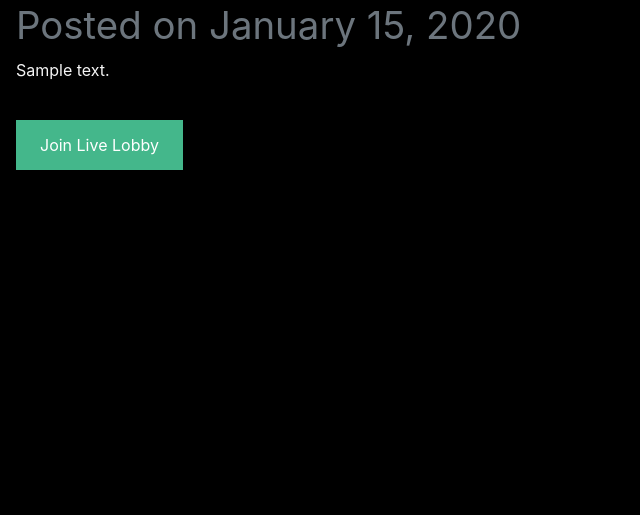
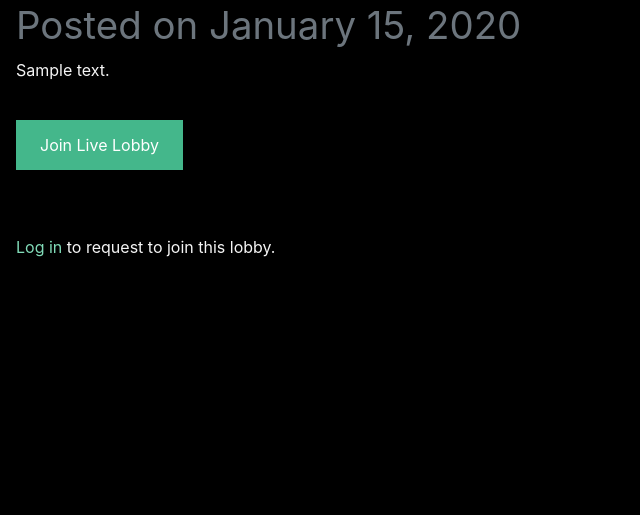
Before and after one commit to vinit-rao/queueup-django, a Django app: a page that uses queueup/templates/posts/post_page.html in a window 1280 px wide. Shown: the part 564-1079 px from the top of the page, without its empty margins (0-640 px from the left). Run offline with Django 5.2, Linux system fonts and the light colour scheme; tables that the repository leaves empty hold one stand-in row (values such as "Sample post"); grey boxes marked "Sample" are stand-in pictures.

Commit message:
request system

```diff
--- a/queueup/forms.py
+++ b/queueup/forms.py
@@ -5,3 +5,15 @@
     class Meta:
         model = models.Post
         fields = ['title', 'body', 'game_name']
+
+class JoinRequestForm(forms.ModelForm):
+    class Meta:
+        model = models.JoinRequest
+        fields = ['message']
+        widgets = {
+            'message': forms.Textarea(attrs={
+                'class': 'form-control',
+                'rows': 3,
+                'placeholder': 'Tell the host your rank, role, or why you want to join...'
+            })
+        }
--- a/queueup/templates/posts/post_page.html
+++ b/queueup/templates/posts/post_page.html
@@ -34,5 +34,30 @@
                 </a>
             </div>
         </div>
+    <hr>
+        <div class="application-section">
+            {% if user.is_authenticated %}
+
+                {% if user == post.author %}
+                    <p><strong>You are the host of this lobby.</strong></p>
+
+                {% elif has_applied %}
+                    <div class="alert alert-info" style="background-color: #369672; color: white; padding: 10px; border-radius: 5px;">
+                        Your request to join is currently <strong>Pending</strong>.
+                    </div>
+
+                {% else %}
+                    <h3>Request to Join</h3>
+                    <form method="POST" action="">
+                        {% csrf_token %}
+                        {{ form.as_p }}
+                        <button type="submit" class="btn btn-primary">Send Request</button>
+                    </form>
+                {% endif %}
+
+            {% else %}
+                <p><a href="{% url 'users:login' %}">Log in</a> to request to join this lobby.</p>
+            {% endif %}
+        </div>
     </section>
 {% endblock %}
--- a/queueup/views.py
+++ b/queueup/views.py
@@ -5,7 +5,7 @@
 from .igdb import fetch_game_data, get_game_suggestions
 
 from .forms import CreatePost
-from .models import Post
+from .models import Post, JoinRequest
 from django.contrib.auth.decorators import login_required
 from . import forms
 from django.db.models import Q
@@ -38,9 +38,31 @@
         'query': query
     })
 
+
 def post_page(request, slug):
-    post= Post.objects.get(slug=slug)
-    return render(request, 'posts/post_page.html', {'post': post})
+    post = get_object_or_404(Post, slug=slug)
+    has_applied = False
+    if request.user.is_authenticated:
+        has_applied = JoinRequest.objects.filter(post=post, applicant=request.user).exists()
+
+    if request.method == 'POST':
+        form = forms.JoinRequestForm(request.POST)
+
+        if form.is_valid() and not has_applied and request.user != post.author:
+            join_request = form.save(commit=False)
+            join_request.post = post
+            join_request.applicant = request.user
+            join_request.save()
+
+            return redirect(request.path_info)
+    else:
+        form = forms.JoinRequestForm()
+
+    return render(request, 'posts/post_page.html', {
+        'post': post,
+        'form': form,
+        'has_applied': has_applied
+    })
 
 @login_required(login_url='/users/login/')
 def post_new(request):
@@ -82,7 +104,6 @@
         'messages': messages
     })
 
-
 def api_search_games(request):
     query = request.GET.get('q', '')
     if len(query) < 2:
```
Also changed, not shown: queueup/migrations/0007_remove_post_banner.py (added).
